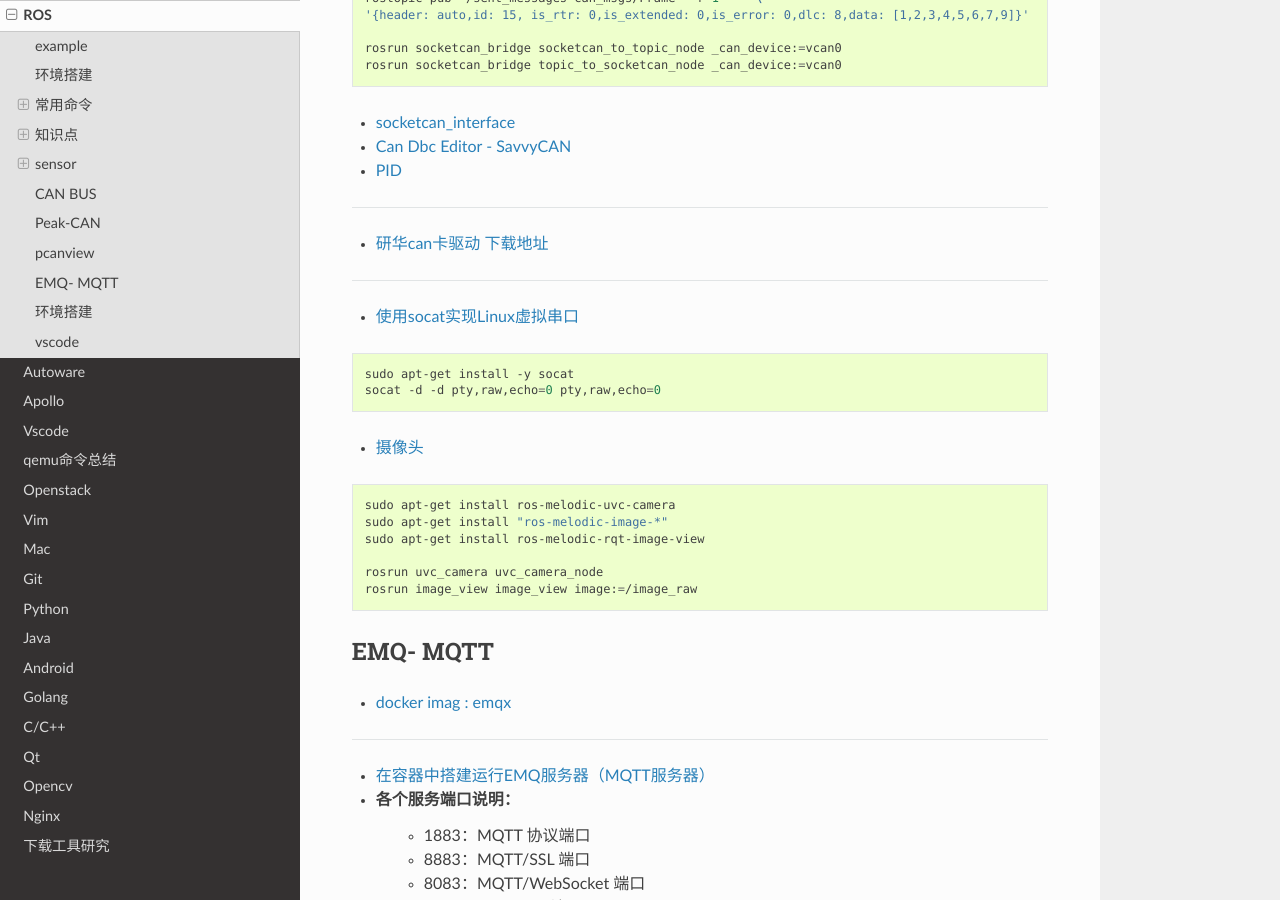
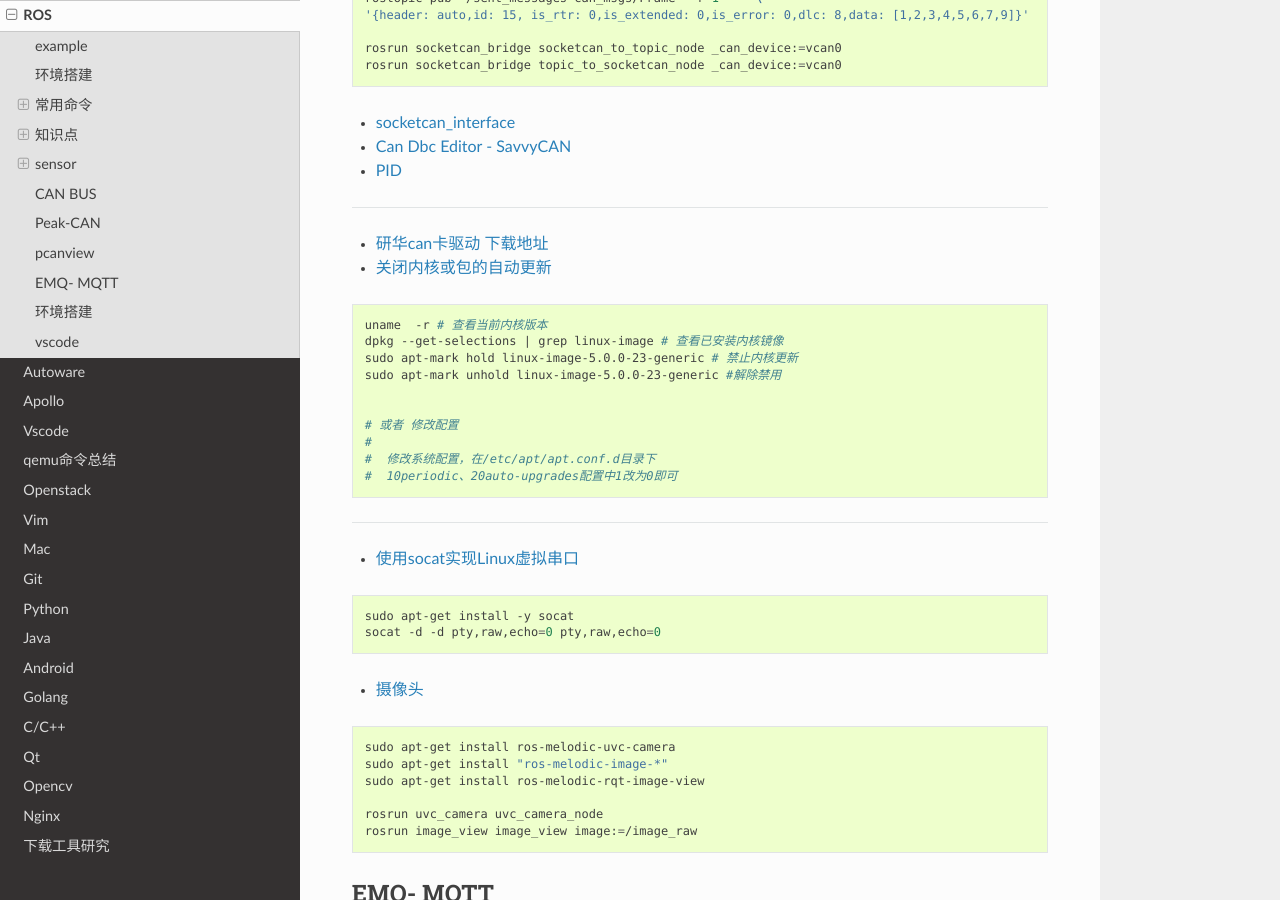
Before and after one commit to my-rds-store/my_space, a Sphinx documentation site: the page built from source/ros/index.rst, in a window 1280 px wide and 900 px high, scrolled down 12589 px. Built offline with Sphinx 7.4.7 and the Read the Docs theme 2.0.0, drawn with Linux system fonts in a browser that asks for light colours.

Commit message:
update ...

```diff
--- a/source/ros/index.rst
+++ b/source/ros/index.rst
@@ -689,6 +689,22 @@ pcanview
 
 * `研华can卡驱动 下载地址  <https://support.advantech.com/support/DownloadSRDetail_New.aspx?SR_ID=GF-GRSC&Doc_Source=Download>`_
 
+* `关闭内核或包的自动更新 <https://blog.csdn.net/weixin_42915431/article/details/106614841>`_
+
+.. code-block:: sh
+
+    uname  -r # 查看当前内核版本
+    dpkg --get-selections | grep linux-image # 查看已安装内核镜像
+    sudo apt-mark hold linux-image-5.0.0-23-generic # 禁止内核更新
+    sudo apt-mark unhold linux-image-5.0.0-23-generic #解除禁用
+
+
+    # 或者 修改配置
+    #
+    #  修改系统配置，在/etc/apt/apt.conf.d目录下
+    #  10periodic、20auto-upgrades配置中1改为0即可
+
+
 ----------
 
 * `使用socat实现Linux虚拟串口 <https://blog.csdn.net/rainertop/article/details/26706847>`_
```
